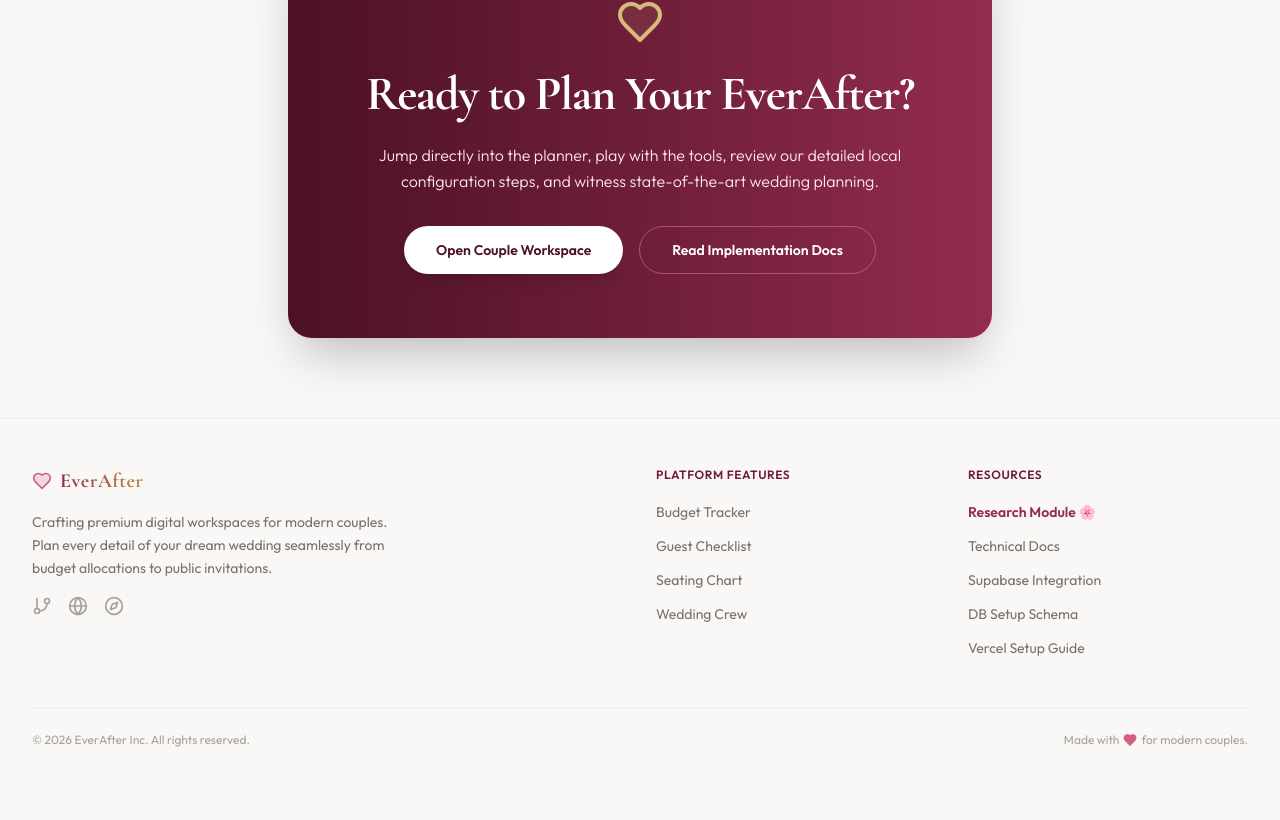
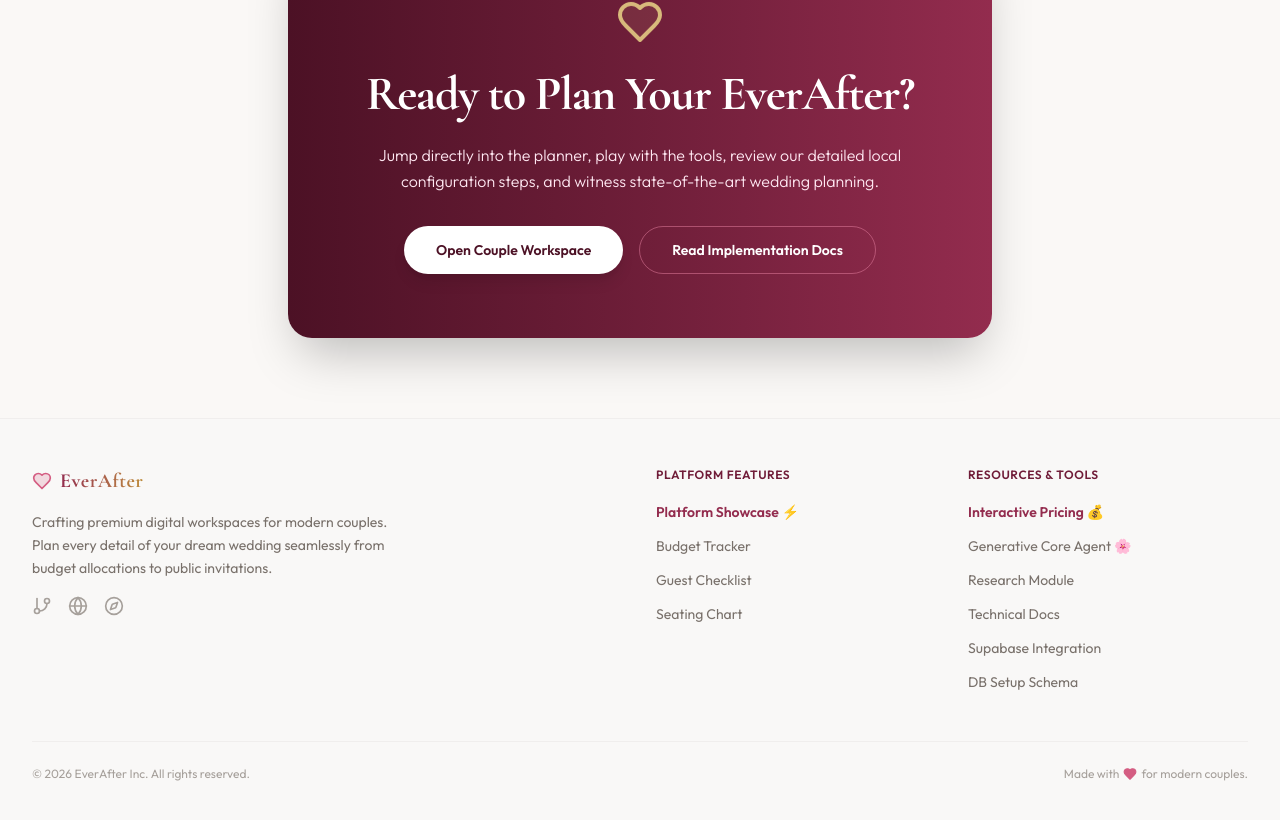
Before and after one commit to nataliabarredat-pixel/Week0, a Next.js app in the folder Week0/: page / in a window 1280 px wide. Shown: the part 2622-3442 px from the top of the page. Before the commit the page ends 3418 px from the top, so only its background shows below. Built offline with nearby package versions, Linux system fonts and the light colour scheme; no server answers.

Commit message:
Add files via upload

```diff
--- a/Week0/src/components/Footer.tsx
+++ b/Week0/src/components/Footer.tsx
@@ -1,7 +1,7 @@
 "use client";
 
 import Link from "next/link";
-import { Heart, Mail, GitBranch, Globe, Compass } from "lucide-react";
+import { Heart, GitBranch, Globe, Compass } from "lucide-react";
 
 export default function Footer() {
   return (
@@ -33,6 +33,11 @@
             </h3>
             <ul className="mt-4 space-y-2.5">
               <li>
+                <Link href="/product" className="text-sm font-semibold text-rose-700 hover:text-rose-600 dark:text-rose-450 dark:hover:text-rose-300">
+                  Platform Showcase ⚡
+                </Link>
+              </li>
+              <li>
                 <Link href="/workspace" className="text-sm text-stone-500 hover:text-rose-600 dark:text-stone-400 dark:hover:text-rose-300">
                   Budget Tracker
                 </Link>
@@ -47,23 +52,28 @@
                   Seating Chart
                 </Link>
               </li>
-              <li>
-                <Link href="/workspace" className="text-sm text-stone-500 hover:text-rose-600 dark:text-stone-400 dark:hover:text-rose-300">
-                  Wedding Crew
-                </Link>
-              </li>
             </ul>
           </div>
 
-          {/* Developers & Docs */}
+          {/* Resources & Agents */}
           <div>
             <h3 className="text-xs font-semibold uppercase tracking-wider text-rose-800 dark:text-rose-400">
-              Resources
+              Resources & Tools
             </h3>
             <ul className="mt-4 space-y-2.5">
               <li>
-                <Link href="/research" className="text-sm font-semibold text-rose-700 hover:text-rose-600 dark:text-rose-400 dark:hover:text-rose-300">
-                  Research Module 🌸
+                <Link href="/pricing" className="text-sm font-semibold text-rose-700 hover:text-rose-600 dark:text-rose-450 dark:hover:text-rose-300">
+                  Interactive Pricing 💰
+                </Link>
+              </li>
+              <li>
+                <Link href="/core" className="text-sm text-stone-500 hover:text-rose-600 dark:text-stone-400 dark:hover:text-rose-300">
+                  Generative Core Agent 🌸
+                </Link>
+              </li>
+              <li>
+                <Link href="/research" className="text-sm text-stone-500 hover:text-rose-600 dark:text-stone-400 dark:hover:text-rose-300">
+                  Research Module
                 </Link>
               </li>
               <li>
@@ -79,11 +89,6 @@
               <li>
                 <Link href="/docs#database-schema" className="text-sm text-stone-500 hover:text-rose-600 dark:text-stone-400 dark:hover:text-rose-300">
                   DB Setup Schema
-                </Link>
-              </li>
-              <li>
-                <Link href="/docs#vercel-deployment" className="text-sm text-stone-500 hover:text-rose-600 dark:text-stone-400 dark:hover:text-rose-300">
-                  Vercel Setup Guide
                 </Link>
               </li>
             </ul>
```
